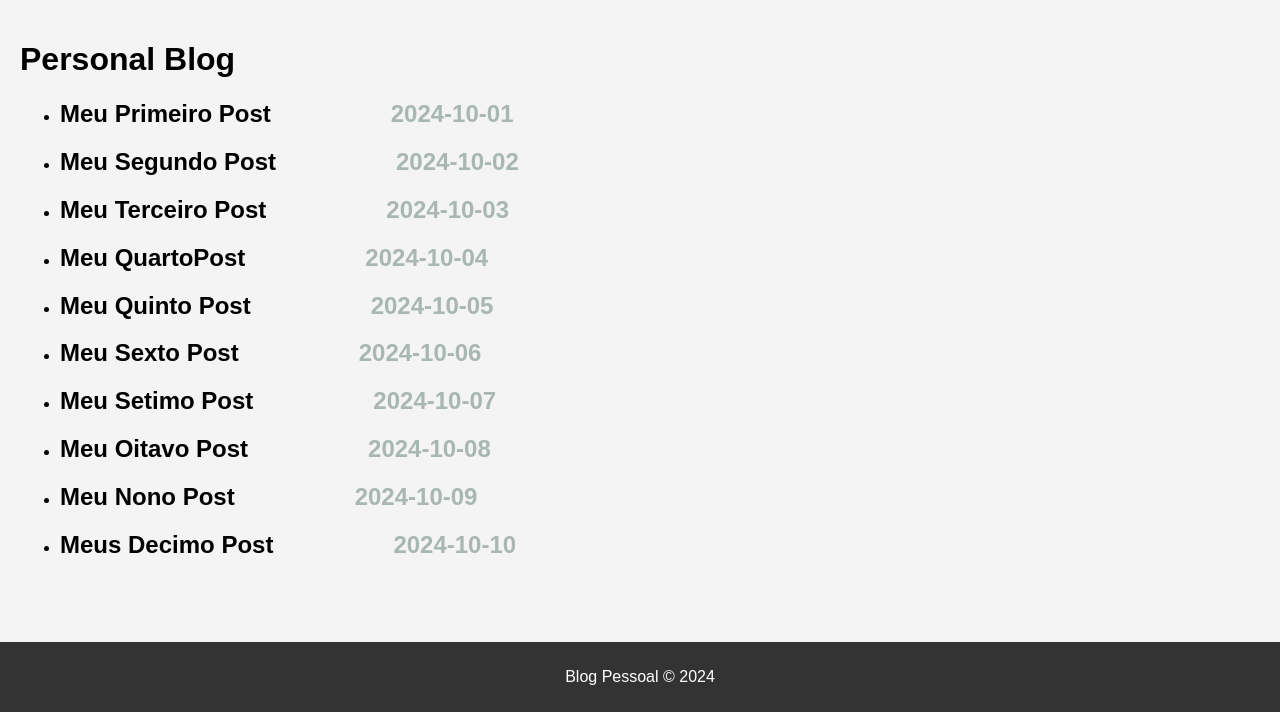
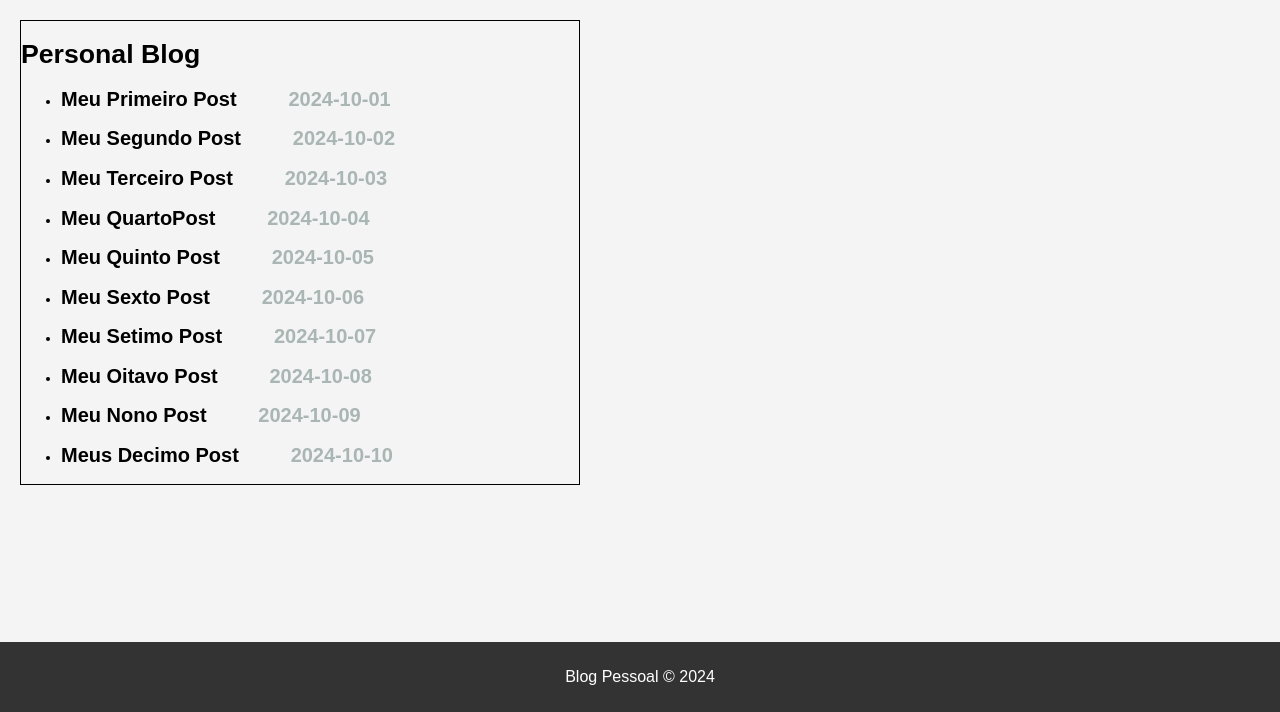
Before and after one commit to Edcarloszaya/Personal-Blog, a Flask app: page / in a window 1280 px wide. Shown: the part 88-800 px from the top of the page. Run offline with Flask 3, Linux system fonts and the light colour scheme.

Commit message:
div pra conter os conteudo uma caixa

```diff
--- a/personal_blog/views/templates/home.html
+++ b/personal_blog/views/templates/home.html
@@ -3,7 +3,10 @@
 {% block title%} Home- Personal Blog {% endblock %}
 
 {% block content%}
-    <h1>Personal Blog</h1>
+    <div>
+
+
+<h1>Personal Blog</h1>
     <ul>
         {% for post in posts %}
             <li>
@@ -16,4 +19,8 @@
             </li>
         {% endfor %}
     </ul>
+
+
+    </div>
+
 {% endblock %}
--- a/static/css/global.css
+++ b/static/css/global.css
@@ -9,6 +9,7 @@ body {
     margin: 0;
     padding: 0;
     background-color: #f4f4f4;
+
 }
 
 header nav ul li a {
--- a/static/css/home.css
+++ b/static/css/home.css
@@ -1,4 +1,11 @@
 
+div {
+    width: 45%;
+    border: solid black 1px;
+    font-size: smaller;
+
+
+}
 
 ul li h2 li {
    display: flex;
```
